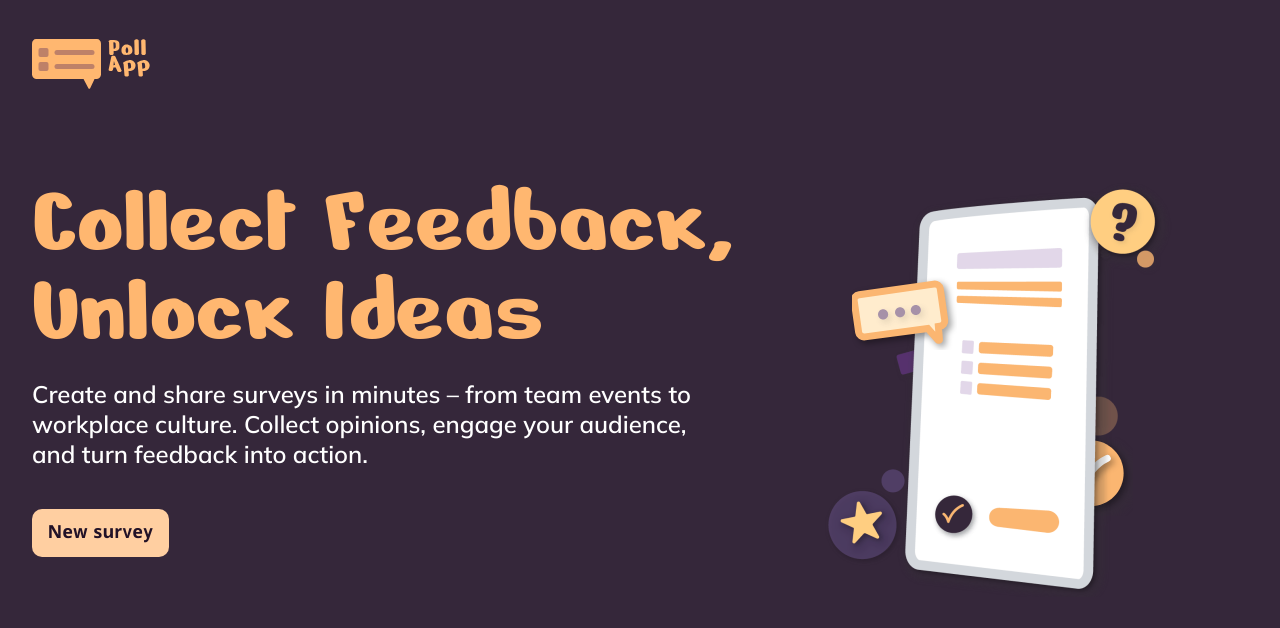
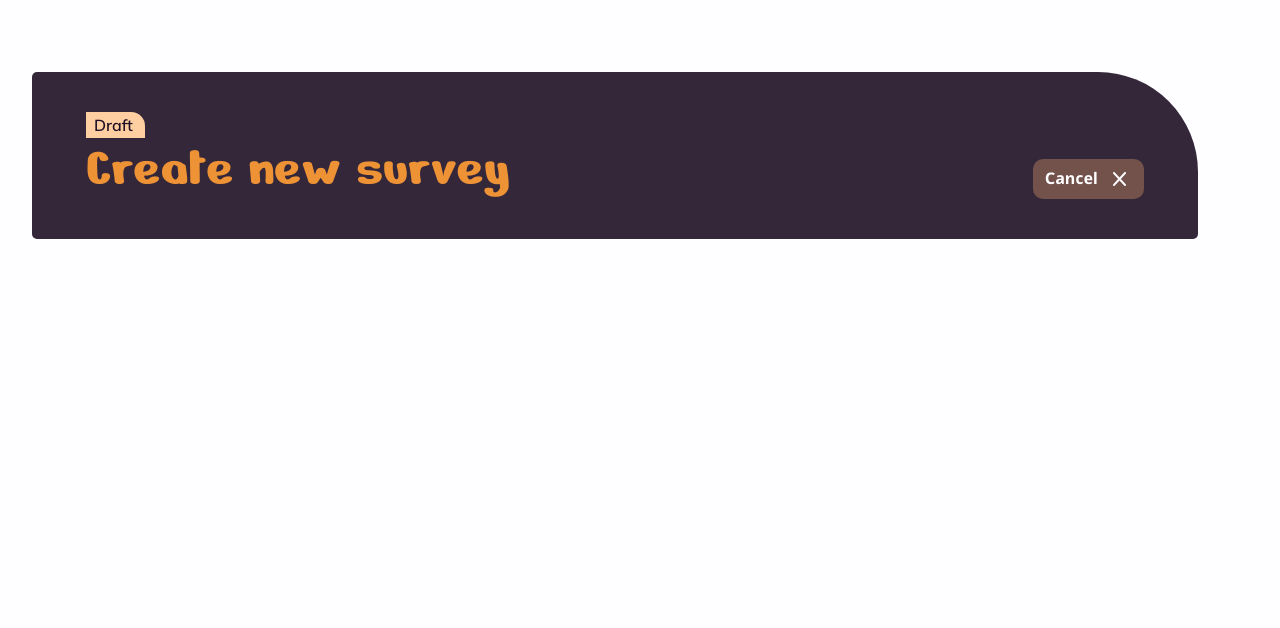
Before and after one commit to johannes-stuschka/PollApp, an Angular app in the folder PollApp/: page / in a window 1280 px wide. Both pictures are taken after a click on the button "New survey". Shown: the top 628 px of the page. Built offline with nearby package versions, Linux system fonts and the light colour scheme.

Commit message:
feat: integrate create survey dialog and update hero component for dialog handling

```diff
--- a/PollApp/src/app/app.html
+++ b/PollApp/src/app/app.html
@@ -1,6 +1,5 @@
 <router-outlet />
 
-@if ((dialog.isOpen())) {
-  <p>Dialog offen!</p>
-  <!-- <app-create-survey-dialog /> -->
+@if (dialog.isOpen()) {
+  <app-create-survey-dialog />
 }
--- a/PollApp/src/app/app.ts
+++ b/PollApp/src/app/app.ts
@@ -1,10 +1,11 @@
 import { Component, signal, inject } from '@angular/core';
 import { RouterOutlet } from '@angular/router';
 import { CreateDialogService } from './features/create-survey/create-dialog.service';
+import { CreateSurveyDialog } from './features/create-survey/create-survey-dialog/create-survey-dialog';
 
 @Component({
   selector: 'app-root',
-  imports: [RouterOutlet],
+  imports: [RouterOutlet, CreateSurveyDialog],
   templateUrl: './app.html',
   styleUrl: './app.scss',
 })
--- a/PollApp/src/app/features/create-survey/create-survey-dialog/create-survey-dialog.html
+++ b/PollApp/src/app/features/create-survey/create-survey-dialog/create-survey-dialog.html
@@ -1,7 +1,9 @@
 <div class="overlay" role="dialog" aria-modal="true" aria-labelledby="create-title">
   <img class="overlay__logo" src="img/logo-dark.svg" alt="Poll App" width="119" height="50" />
 
-  <form class="dialog" [formGroup]="form" (ngSubmit)="publish()">
+  <!-- TEMP (Etappe 3): Original-Zeile, kommt mit Reactive Forms zurück:
+  <form class="dialog" [formGroup]="form" (ngSubmit)="publish()"> -->
+  <form class="dialog">
     <div class="dialog__content">
       <div class="dialog__head">
         <div class="dialog__heading">
@@ -14,6 +16,7 @@
         </button>
       </div>
 
+      <!-- TEMP (Etappe 3): Felder schlafen bis Reactive Forms
       <div class="dialog__fields">
         <div class="dialog__meta">
           <div class="field field--name">
@@ -81,8 +84,10 @@
           </button>
         </div>
       </div>
+      -->
     </div>
 
+    <!-- TEMP (Etappe 3): Publish + Toast schlafen bis Reactive Forms
     <button type="submit" class="btn-primary dialog__publish" [disabled]="form.invalid">
       Publish
       <span class="btn-primary__icon icon-check" aria-hidden="true"></span>
@@ -91,5 +96,6 @@
     @if (isPublished()) {
       <app-published-toast (closed)="closeToast()" />
     }
+    -->
   </form>
 </div>
--- /dev/null
+++ b/PollApp/src/app/features/create-survey/create-survey-dialog/create-survey-dialog.ts
@@ -0,0 +1,15 @@
+import { Component, inject } from '@angular/core';
+import { CreateDialogService } from '../../create-survey/create-dialog.service';
+
+@Component({
+  selector: 'app-create-survey-dialog',
+  templateUrl: './create-survey-dialog.html',
+  styleUrl: './create-survey-dialog.scss',
+})
+export class CreateSurveyDialog {
+  dialog = inject(CreateDialogService);
+
+  cancel() {
+    this.dialog.isOpen.set(false);
+  }
+}
--- a/PollApp/src/app/features/home/hero/hero.ts
+++ b/PollApp/src/app/features/home/hero/hero.ts
@@ -1,4 +1,5 @@
-import { Component } from '@angular/core';
+import { Component, inject } from '@angular/core';
+import { CreateDialogService } from '../../create-survey/create-dialog.service';
 
 @Component({
   selector: 'app-hero',
@@ -6,5 +7,9 @@ import { Component } from '@angular/core';
   styleUrl: './hero.scss',
 })
 export class Hero {
-  openCreateDialog() {}
+  dialog = inject(CreateDialogService);
+
+  openCreateDialog() {
+    this.dialog.isOpen.set(true);
+  }
 }
```
